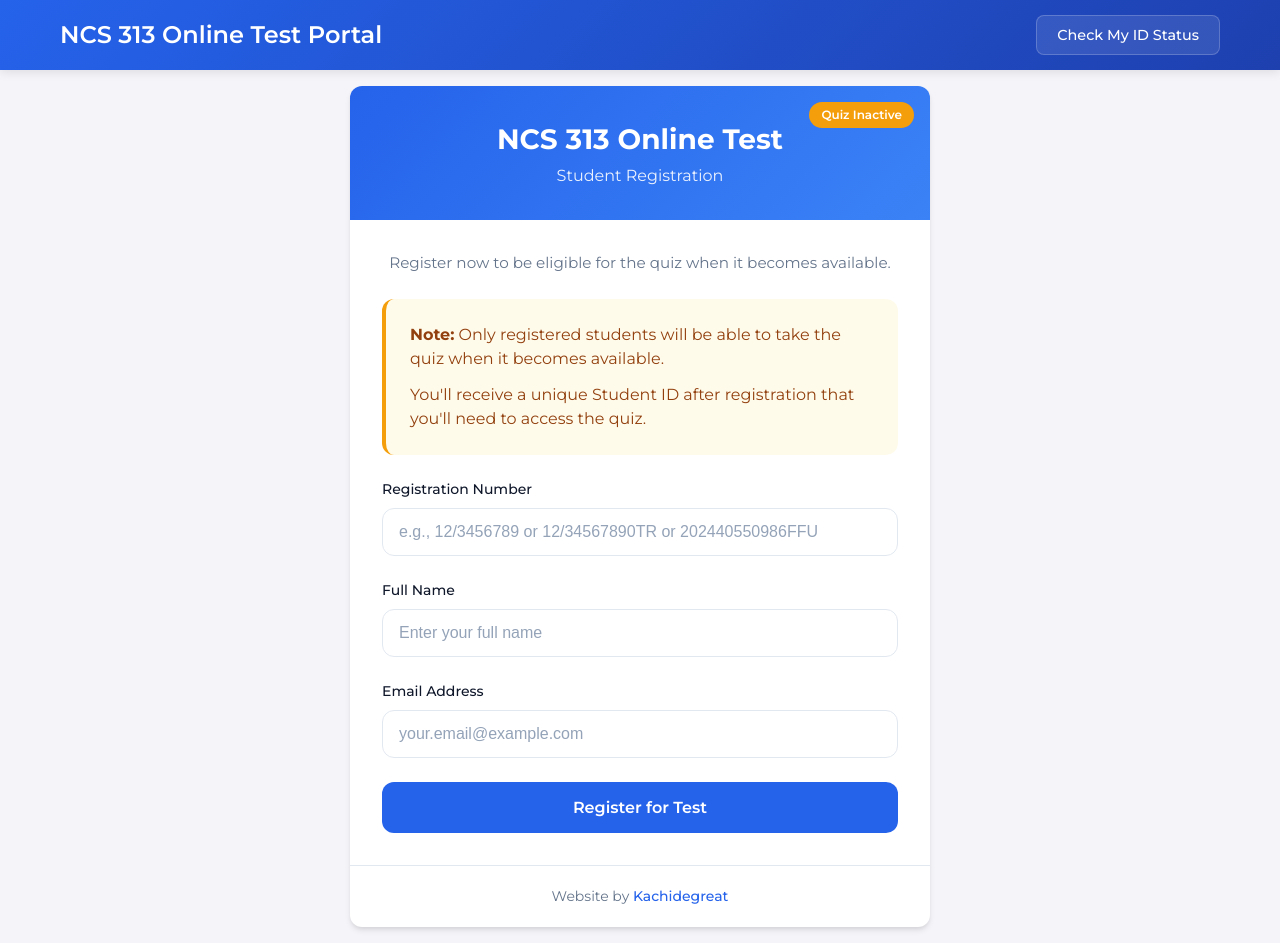
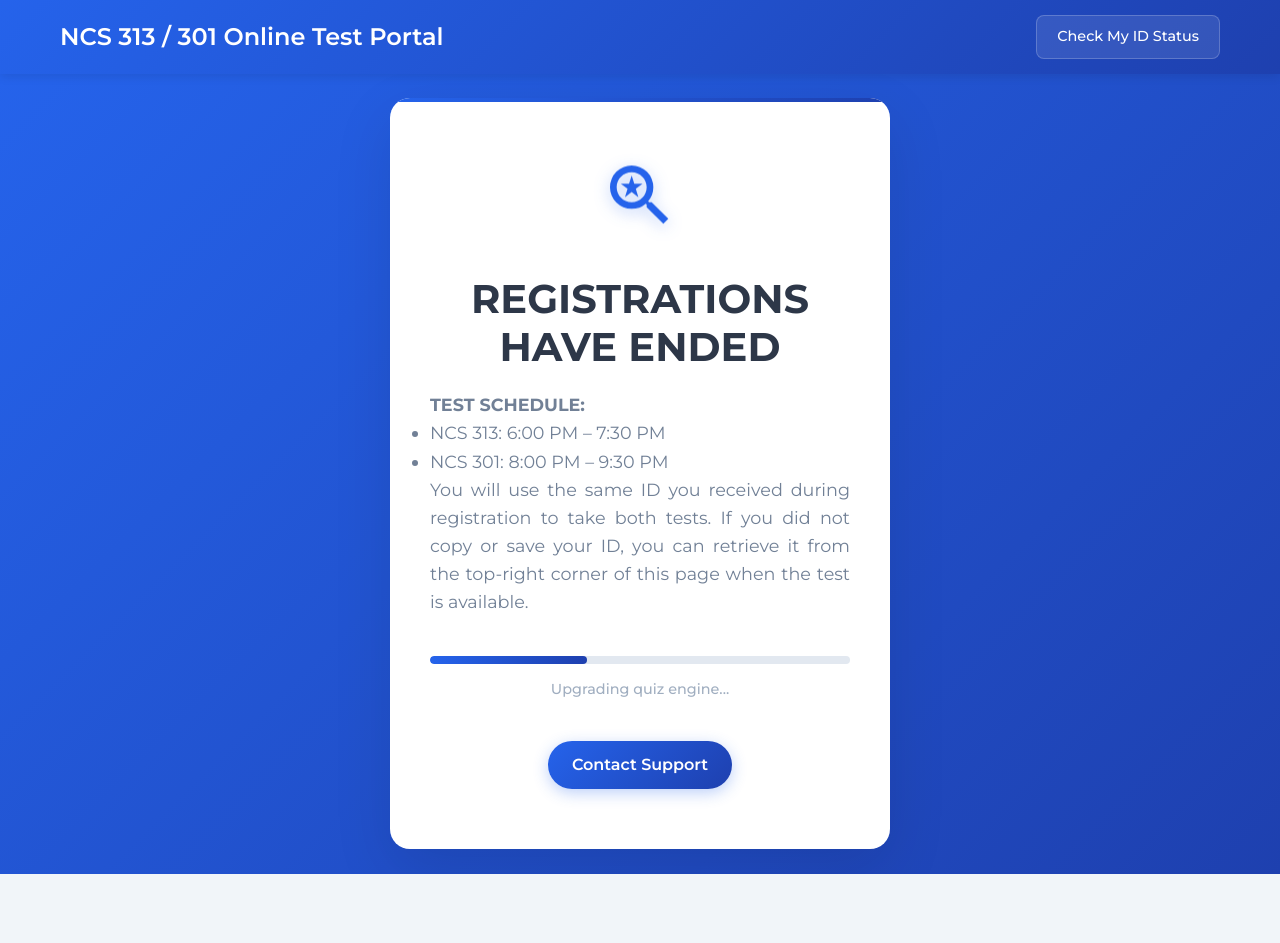
Before and after one commit to kachiDeGreat/quiz-app, a React (Create React App) app: page / in a window 1280 px wide. After the commit the page ends 874 px from the top, so only its background shows below. Built offline with nearby package versions, Linux system fonts and the light colour scheme.

Commit message:
registration has ended

```diff
--- a/src/App.css
+++ b/src/App.css
@@ -1,7 +1,7 @@
 @import url("https://fonts.googleapis.com/css2?family=Montserrat:ital,wght@0,100..900;1,100..900&display=swap");
 
 body {
-  font-family: "Montserrat", serif;
+  font-family: "Montserrat", serif !important;
   background-color: #f4f4f9;
   margin: 0;
   padding: 0;
@@ -12,7 +12,7 @@ body {
 /* App.css - Add these styles */
 
 .app-header {
-   background: linear-gradient(135deg, #2563eb 0%, #1e40af 100%);
+  background: linear-gradient(135deg, #2563eb 0%, #1e40af 100%);
   color: white;
   padding: 15px 0;
   box-shadow: 0 2px 10px rgba(0, 0, 0, 0.1);
@@ -83,7 +83,8 @@ body {
   font-weight: 500;
   font-size: 0.9rem;
   transition: all 0.3s ease;
-  border: none;  font-family: "Montserrat", serif;
+  border: none;
+  font-family: "Montserrat", serif;
   cursor: pointer;
   margin-top: 30px;
   margin-left: 50px !important;
--- a/src/App.tsx
+++ b/src/App.tsx
@@ -1,4 +1,11 @@
 import React, { useState } from "react";
+import {
+  BrowserRouter as Router,
+  Routes,
+  Route,
+  Link,
+  useLocation,
+} from "react-router-dom";
 import { Toaster } from "react-hot-toast";
 import Quiz from "./Quiz";
 import Registration from "./Registration";
@@ -15,12 +22,13 @@ interface UserData {
   studentId: string;
 }
 
-const App: React.FC = () => {
+const AppContent: React.FC = () => {
   const [quizActive, setQuizActive] = useState<boolean>(false);
   const [currentView, setCurrentView] = useState<
     "registration" | "id-verification" | "quiz" | "check-id"
   >(quizActive ? "id-verification" : "registration");
   const [userData, setUserData] = useState<UserData | null>(null);
+  const location = useLocation();
 
   const handleRegistrationComplete = (data: UserData) => {
     setUserData(data);
@@ -36,32 +44,39 @@ const App: React.FC = () => {
     setCurrentView("registration");
   };
 
-  const handleCheckID = () => {
-    setCurrentView("check-id");
-  };
+  // If we're on the check-id route, show CheckID component
+  if (location.pathname === "/check-id") {
+    return (
+      <div className="checkid-wrapper">
+        <Link to="/" className="back-button">
+          ← Back to Main Portal
+        </Link>
+        <CheckID />
+      </div>
+    );
+  }
 
-  const handleBackToMain = () => {
-    setCurrentView("registration");
-  };
-
+  // Otherwise, show the original state-based app
   return (
-    <div className="app">
+    <>
       {/* Header */}
       {currentView !== "check-id" && (
         <div className="app-header">
           <div className="header-content">
-            <h1 className="app-title">NCS 313 Online Test Portal</h1>
+            <h1 className="app-title">
+              NCS 313 / 301 Online Test Portal
+            </h1>
             <div className="header-buttons">
-              <button onClick={handleCheckID} className="check-id-button">
+              <Link to="/check-id" className="check-id-button">
                 Check My ID Status
-              </button>
+              </Link>
             </div>
           </div>
         </div>
       )}
 
       {/* Main content */}
-      <div className="app-content">
+      {/* <div className="app-content">
         {currentView === "registration" && (
           <Registration
             onRegistrationComplete={handleRegistrationComplete}
@@ -83,18 +98,20 @@ const App: React.FC = () => {
             onBackToVerification={() => setCurrentView("id-verification")}
           />
         )}
+      </div> */}
+    </>
+  );
+};
 
-        {currentView === "check-id" && (
-          <div className="checkid-wrapper">
-            <button onClick={handleBackToMain} className="back-button">
-              ← Back to Main Portal
-            </button>
-            <CheckID />
-          </div>
-        )}
-      </div>
+const App: React.FC = () => {
+  return (
+    <Router>
+      <div className="app">
+        <Routes>
+          <Route path="/*" element={<AppContent />} />
+        </Routes>
 
-      {/* <MaintenancePage /> */}
+        <MaintenancePage />
         {/* <ExportToPDFButton /> */}
 
         <Toaster
@@ -147,6 +164,7 @@ const App: React.FC = () => {
           }}
         />
       </div>
+    </Router>
   );
 };
 
--- a/src/ExportToPDFButton.tsx
+++ b/src/ExportToPDFButton.tsx
@@ -55,7 +55,7 @@ const ExportToPDFButton: React.FC = () => {
       });
 
       // Log the simplified data to console
-      // console.log("NCS 313 Quiz Results Export");
+      // console.log("NCS 313 / 301 Quiz Results Export");
       // console.log("=".repeat(50));
       // console.log("Rank\tName\tReg Number\tStudent ID\tScore\tAuto Submitted");
       // console.log("-".repeat(50));
@@ -77,7 +77,7 @@ const ExportToPDFButton: React.FC = () => {
 
       // Add title and metadata
       doc.setFontSize(18);
-      doc.text("NCS 313 Quiz Results - Detailed Report", 14, 20);
+      doc.text("NCS 313 / 301 Quiz Results - Detailed Report", 14, 20);
 
       doc.setFontSize(10);
       doc.text(`Generated on: ${new Date().toLocaleString()}`, 14, 28);
--- a/src/IDVerification.tsx
+++ b/src/IDVerification.tsx
@@ -73,7 +73,7 @@ const IDVerification: React.FC<IDVerificationProps> = ({
     <div className="registration-container">
       <div className="registration-card">
         <div className="registration-header">
-          <h1>NCS 313 Mock Test</h1>
+          <h1>NCS 313 / 301 Mock Test</h1>
           <h2>Student Verification</h2>
         </div>
 
--- a/src/Quiz.tsx
+++ b/src/Quiz.tsx
@@ -753,7 +753,7 @@ const Quiz: React.FC<QuizProps> = ({ userData, onBackToVerification }) => {
       {!isQuizStarted ? (
         <div className={styles.startScreen}>
           <div className={styles.header}>
-            <h1 className={styles.courseTitle}>NCS 313 Online Test</h1>
+            <h1 className={styles.courseTitle}>NCS 313 / 301 Online Test</h1>
             <div className={styles.studentInfo}>
               <div className={styles.infoItem}>
                 <span className={styles.label}>Student:</span>
@@ -819,7 +819,7 @@ const Quiz: React.FC<QuizProps> = ({ userData, onBackToVerification }) => {
           </div>
 
           <div className={styles.quizHeader}>
-            <h2 className={styles.quizTitle}>NCS 313 Online Test</h2>
+            <h2 className={styles.quizTitle}>NCS 313 / 301 Online Test</h2>
             <div className={styles.quizInfo}>
               <div className={`${styles.timer} ${getTimeLeftClass()}`}>
                 <span className={styles.timerLabel}>Time Left:</span>
--- a/src/Registration.tsx
+++ b/src/Registration.tsx
@@ -219,7 +219,7 @@ const Registration: React.FC<RegistrationProps> = ({
     <div className="registration-container">
       <div className="registration-card">
         <div className="registration-header">
-          <h1>NCS 313 Online Test</h1>
+          <h1>NCS 313 / 301 Online Test</h1>
           <h2>Student Registration</h2>
           <div className={`status-badge ${quizActive ? "active" : "inactive"}`}>
             {quizActive ? "Quiz Active" : "Quiz Inactive"}
@@ -256,8 +256,8 @@ const Registration: React.FC<RegistrationProps> = ({
               <div className="info-icon">📅</div>
               <h4>Quiz Not Yet Available</h4>
               <p>
-                The NCS 313 Online Test is not currently active. We will notify
-                registered students when the quiz becomes available.
+                The NCS 313 / 301 Online Test is not currently active. We will
+                notify registered students when the quiz becomes available.
               </p>
             </div>
 
--- a/src/checkId/CheckID.tsx
+++ b/src/checkId/CheckID.tsx
@@ -1,6 +1,6 @@
 import React, { useState } from "react";
-import { toast } from "react-toastify";
-import { collection, query, where, getDocs, or } from "firebase/firestore";
+import toast from "react-hot-toast";
+import { collection, query, where, getDocs } from "firebase/firestore";
 import "../Registration.css"; // Reusing the same styles
 import { db } from "../firebaseConfig";
 
@@ -25,41 +25,68 @@ const CheckID: React.FC<CheckIDProps> = ({ onBackToRegistration }) => {
     }
 
     setIsChecking(true);
+    setFoundData(null); // Clear previous results
+
     try {
       // Check if input is email format
       const isEmail = identifier.includes("@");
+      const searchValue = identifier.trim();
 
       const q = query(
         collection(db, "registrations"),
         isEmail
-          ? where("email", "==", identifier.trim().toLowerCase())
-          : where("regNumber", "==", identifier.trim().toUpperCase())
+          ? where("email", "==", searchValue.toLowerCase())
+          : where("regNumber", "==", searchValue.toUpperCase())
       );
 
       const querySnapshot = await getDocs(q);
 
       if (querySnapshot.empty) {
-        toast.error("No record found. Please check your input and try again.");
-        setFoundData(null);
+        toast.error(
+          `No record found for "${searchValue}". Please check your input and try again.`
+        );
         return;
       }
 
       const doc = querySnapshot.docs[0];
       const data = doc.data();
-      setFoundData({
-        fullName: data.fullName,
-        regNumber: data.regNumber,
-        email: data.email,
-        studentId: data.studentId,
-      });
 
-      toast.success("Record found!");
-    } catch (error) {
+      const resultData = {
+        fullName: data.fullName || "Not provided",
+        regNumber: data.regNumber || "Not provided",
+        email: data.email || "Not provided",
+        studentId: data.studentId || "Not generated",
+      };
+
+      setFoundData(resultData);
+
+      // Show success toast
+      toast.success(`Student record found for ${resultData.fullName}!`);
+    } catch (error: any) {
       console.error("Error checking ID:", error);
-      toast.error("Error retrieving your information. Please try again.");
-      setFoundData(null);
+
+      let errorMessage = "Error retrieving your information. Please try again.";
+
+      // More specific error messages based on error type
+      if (error.code === "permission-denied") {
+        errorMessage = "Access denied. Please contact administrator.";
+      } else if (error.code === "unavailable") {
+        errorMessage = "Network error. Please check your connection.";
+      } else if (error.message.includes("quota")) {
+        errorMessage =
+          "Service temporarily unavailable. Please try again later.";
+      }
+
+      toast.error(errorMessage);
     } finally {
       setIsChecking(false);
+    }
+  };
+
+  // Handle Enter key press
+  const handleKeyPress = (e: React.KeyboardEvent) => {
+    if (e.key === "Enter" && !isChecking && identifier.trim()) {
+      handleCheckID();
     }
   };
 
@@ -67,7 +94,7 @@ const CheckID: React.FC<CheckIDProps> = ({ onBackToRegistration }) => {
     <div className="registration-container">
       <div className="registration-card">
         <div className="registration-header">
-          <h1>NCS 313 Online Test</h1>
+          <h1>NCS 313 / 301 Online Test</h1>
           <h2>Retrieve Your Student ID</h2>
         </div>
 
@@ -75,7 +102,7 @@ const CheckID: React.FC<CheckIDProps> = ({ onBackToRegistration }) => {
           <p className="form-description">
             Enter your registration number or email to retrieve your Student ID{" "}
             <br />
-            <strong>TEST STARTS BY 7PM ENDS BY 8:30PM 20TH/DEC/2025</strong>
+            <strong>TEST STARTS FROM 6PM ENDS BY 9:30PM 20TH/DEC/2025</strong>
           </p>
 
           <div className="form-group">
@@ -86,16 +113,32 @@ const CheckID: React.FC<CheckIDProps> = ({ onBackToRegistration }) => {
               placeholder="e.g., 12/3456789 or your.email@example.com"
               value={identifier}
               onChange={(e) => setIdentifier(e.target.value)}
+              onKeyPress={handleKeyPress}
               disabled={isChecking}
+              autoFocus
             />
+            <small className="input-hint">
+              Enter the exact registration number or email you used during
+              registration
+            </small>
           </div>
 
           <button
             className="primary-button"
             onClick={handleCheckID}
             disabled={isChecking || !identifier.trim()}
+            style={{ opacity: isChecking ? 0.7 : 1 }}
           >
-            {isChecking ? "Searching..." : "Retrieve ID"}
+            {isChecking ? (
+              <>
+                <span className="spinner" style={{ marginRight: "8px" }}>
+                  ⏳
+                </span>
+                Searching...
+              </>
+            ) : (
+              "Retrieve ID"
+            )}
           </button>
 
           {foundData && (
@@ -113,10 +156,23 @@ const CheckID: React.FC<CheckIDProps> = ({ onBackToRegistration }) => {
                   <strong>Email:</strong> {foundData.email}
                 </p>
                 <p>
-                  <strong>Your Student ID:</strong> {foundData.studentId}
+                  <strong>Your Student ID:</strong>
+                  <span
+                    style={{
+                      display: "inline-block",
+                      marginLeft: "10px",
+                      padding: "4px 12px",
+                      backgroundColor: "#10B98120",
+                      borderRadius: "4px",
+                      fontWeight: "bold",
+                      color: "#10B981",
+                    }}
+                  >
+                    {foundData.studentId}
+                  </span>
                 </p>
                 <div className="id-notice">
-                  <p>
+                  <p style={{ color: "#EF4444" }}>
                     ⚠️ Please save this ID - you'll need it to access the quiz
                   </p>
                 </div>
@@ -129,8 +185,23 @@ const CheckID: React.FC<CheckIDProps> = ({ onBackToRegistration }) => {
               className="secondary-button"
               onClick={onBackToRegistration}
               style={{ marginTop: "1rem" }}
+              disabled={isChecking}
             >
               Back to Registration
+            </button>
+          )}
+
+          {/* Clear results button */}
+          {foundData && (
+            <button
+              className="secondary-button"
+              onClick={() => {
+                setFoundData(null);
+                setIdentifier("");
+              }}
+              style={{ marginTop: "0.5rem", marginLeft: "0.5rem" }}
+            >
+              Clear & Search Again
             </button>
           )}
         </div>
--- a/src/component/underMaintance/MaintenancePage.tsx
+++ b/src/component/underMaintance/MaintenancePage.tsx
@@ -31,9 +31,21 @@ const MaintenancePage: React.FC = () => {
         >
           Test is starting soon
         </h1> */}
-        <h1 className="maintenance-title">Quiz App Under Maintenance</h1>
+        <h1 className="maintenance-title">Registrations Have Ended</h1>
 
-        <p className="maintenance-description">REGISTRATION STARTS BY 10AM</p>
+        <p className="maintenance-description">
+          <span style={{ textTransform: "uppercase", fontWeight: "bolder" }}>
+            {" "}
+            Test Schedule:
+          </span>
+          <ul>
+            <li>NCS 313: 6:00 PM – 7:30 PM </li>
+            <li>NCS 301: 8:00 PM – 9:30 PM </li>
+          </ul>
+          You will use the same ID you received during registration to take both
+          tests. If you did not copy or save your ID, you can retrieve it from
+          the top-right corner of this page when the test is available.
+        </p>
 
         <div className="maintenance-progress">
           <div className="progress-bar">
--- a/src/component/underMaintance/maintenance-page.css
+++ b/src/component/underMaintance/maintenance-page.css
@@ -46,6 +46,7 @@
   font-weight: 700;
   color: #2d3748;
   margin-bottom: 20px;
+  text-transform: uppercase;
   line-height: 1.2;
 }
 
@@ -53,7 +54,7 @@
   font-size: 1.1rem;
   color: #718096;
   line-height: 1.6;
-  /* text-align: justify; */
+  text-align: justify;
   margin-bottom: 40px;
 }
 
--- a/src/index.css
+++ b/src/index.css
@@ -17,3 +17,7 @@ code {
 button {
   font-family: "Montserrat", serif !important;
 }
+
+input {
+  font-family: "Montserrat", serif !important;
+}
```
Also changed, not shown: public/index.html (+11 -8 lines). Lines whose indentation alone changed are shown as unchanged.
